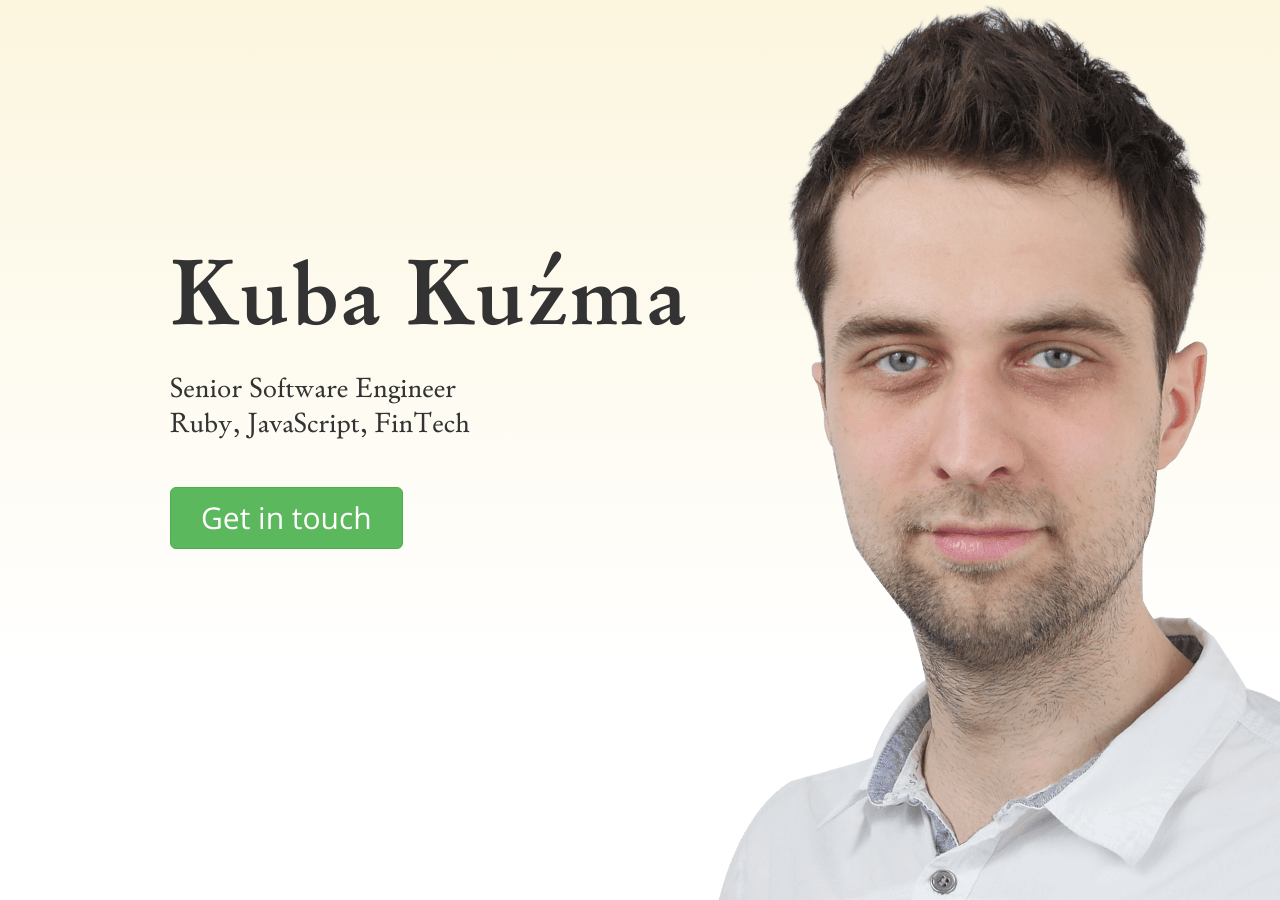
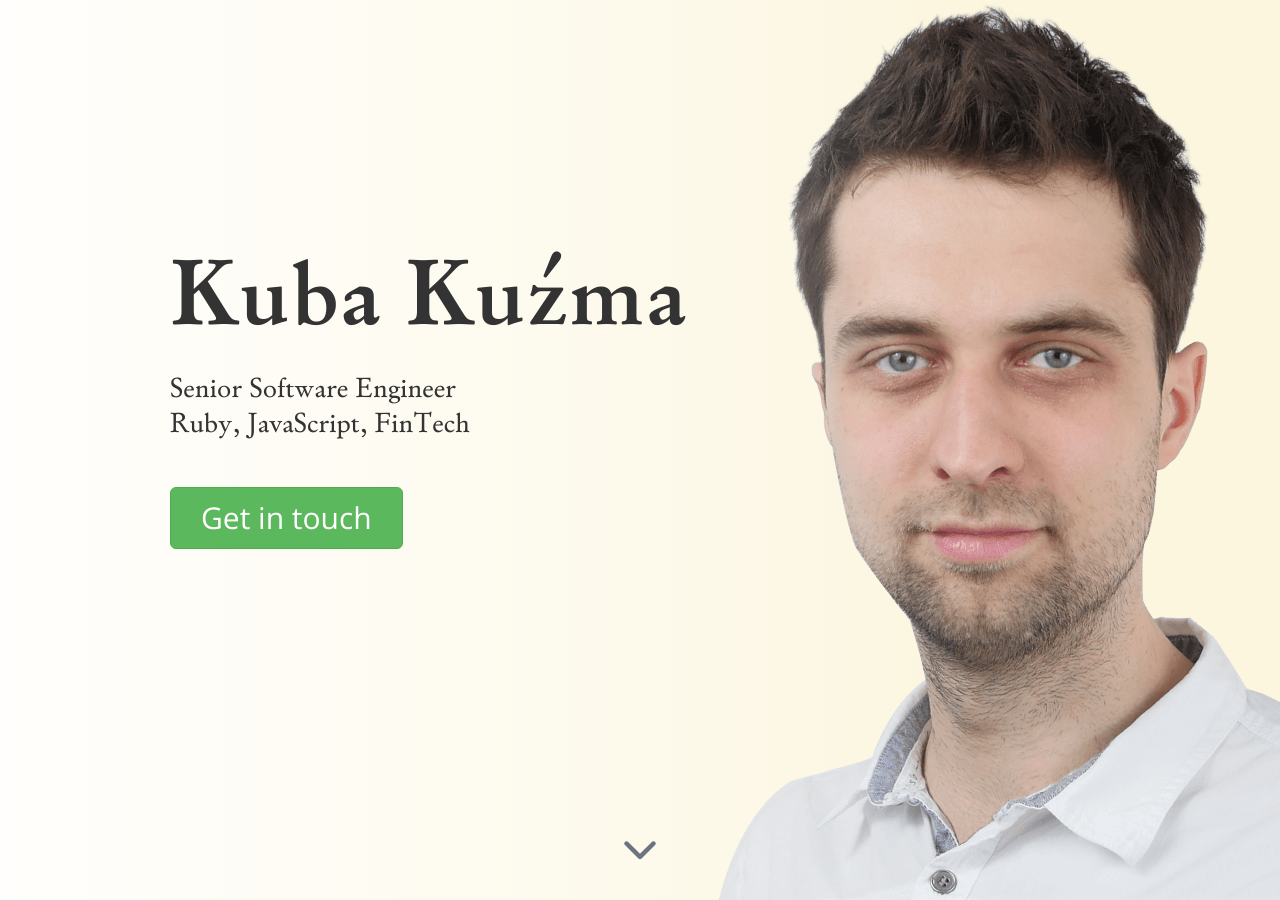
Before and after one commit to qoobaa/qoobaa.github.io, a Jekyll site: the page built from index.html, in a window 1280 px wide and 900 px high. Built offline with Jekyll 4.4.1, drawn with Linux system fonts in a browser that asks for light colours.

Commit message:
Add sticky nav, project cards, and interaction polish

```diff
--- a/_includes/footer.html
+++ b/_includes/footer.html
@@ -1,3 +1,9 @@
+<button class="back-to-top" type="button" aria-label="Back to top">
+  <svg aria-hidden="true" role="presentation" viewBox="0 0 512 512" height="18">
+    {% include svg/chevron-up.svg %}
+  </svg>
+</button>
+
 <script>
 (function () {
   var els = document.querySelectorAll('.reveal');
--- a/_includes/header.html
+++ b/_includes/header.html
@@ -0,0 +1,13 @@
+{% if page.url == "/" or page.url == "/index.html" %}
+<nav class="site-nav" role="navigation">
+  <div class="container">
+    <a class="brand" href="#cover">Kuba Kuźma</a>
+    <div class="nav-links">
+      <a href="#marketing">About</a>
+      <a href="#projects">Work</a>
+      <a href="#testimonials">Testimonials</a>
+      <a href="#contact">Contact</a>
+    </div>
+  </div>
+</nav>
+{% endif %}
--- a/css/main.scss
+++ b/css/main.scss
@@ -19,7 +19,99 @@
 }
 
 :target {
-    scroll-margin-top: 24px;
+    scroll-margin-top: 76px;
+}
+
+.site-nav {
+    position: fixed;
+    top: 0;
+    left: 0;
+    right: 0;
+    z-index: 1030;
+    background: rgba(17, 24, 39, 0.85);
+    -webkit-backdrop-filter: blur(8px);
+    backdrop-filter: blur(8px);
+    color: #fff;
+    line-height: 56px;
+    transform: translateY(-100%);
+    transition: transform .3s ease;
+
+    &.scrolled {
+        transform: translateY(0);
+    }
+
+    .container {
+        display: flex;
+        align-items: center;
+        justify-content: space-between;
+    }
+
+    .brand {
+        font: bold 2.2rem Alfios;
+        color: #fff;
+        text-decoration: none;
+        margin-right: auto;
+    }
+
+    .nav-links a {
+        margin-left: 24px;
+        color: rgba(255, 255, 255, 0.85);
+        font-weight: 500;
+        text-decoration: none;
+
+        &:hover {
+            color: #fff;
+        }
+    }
+
+    @media (max-width: $screen-xs-max) {
+        line-height: 48px;
+
+        .brand {
+            font-size: 1.8rem;
+        }
+
+        .nav-links a {
+            margin-left: 12px;
+            font-size: 1.3rem;
+        }
+    }
+}
+
+.back-to-top {
+    position: fixed;
+    right: 24px;
+    bottom: 24px;
+    z-index: 1020;
+    width: 44px;
+    height: 44px;
+    display: flex;
+    align-items: center;
+    justify-content: center;
+    border: none;
+    border-radius: 50%;
+    background: #1f2937;
+    color: #fff;
+    cursor: pointer;
+    opacity: 0;
+    visibility: hidden;
+    transform: translateY(8px);
+    transition: opacity .25s ease, transform .25s ease, visibility .25s;
+    box-shadow: 0 4px 14px rgba(0, 0, 0, 0.2);
+
+    svg {
+        fill: currentColor;
+    }
+
+    &:hover {
+        background: #111827;
+    }
+
+    &.visible {
+        opacity: 1;
+        visibility: visible;
+        transform: none;
+    }
 }
 
 h1,
@@ -32,7 +124,7 @@
 }
 
 section {
-    padding: 50px 0;
+    padding: 80px 0;
 }
 
 .section-title {
@@ -63,9 +155,13 @@
 }
 
 #cover {
-    background-image: url("/i/cover.png"), linear-gradient(to bottom, #FCF6DF 0%, #FFFFFF 75%);
+    position: relative;
+    background-image:
+        linear-gradient(to right, rgba(255, 255, 255, 0.9) 0%, rgba(255, 255, 255, 0.4) 50%, rgba(255, 255, 255, 0) 75%),
+        url("/i/cover.png");
     background-position: 75% 50%;
     background-size: cover;
+    background-color: #FCF6DF;
     padding: 0;
     overflow: hidden;
     width: 100%;
@@ -92,6 +188,20 @@
         margin-top: 15px;
     }
 
+    .scroll-hint {
+        position: absolute;
+        bottom: 32px;
+        left: 50%;
+        color: #6b7280;
+        text-decoration: none;
+        animation: scroll-bob 2s ease-in-out infinite;
+
+        svg {
+            fill: currentColor;
+            display: block;
+        }
+    }
+
     @media (max-width: $screen-sm-max) {
         h1 {
             font-size: 7rem;
@@ -104,6 +214,17 @@
         a {
             font-size: 2rem;
         }
+    }
+}
+
+@keyframes scroll-bob {
+    0%,
+    100% {
+        transform: translate(-50%, 0);
+    }
+
+    50% {
+        transform: translate(-50%, 8px);
     }
 }
 
@@ -136,25 +257,24 @@
         display: flex;
         align-items: center;
         flex-wrap: wrap;
-        margin-bottom: 50px;
+        margin: 0 0 28px;
+        padding: 28px;
+        background: #fff;
+        border-radius: 16px;
+        box-shadow: 0 1px 3px rgba(0, 0, 0, 0.06), 0 6px 18px rgba(0, 0, 0, 0.06);
+        transition: transform .25s ease, box-shadow .25s ease;
+
+        &:hover {
+            transform: translateY(-4px);
+            box-shadow: 0 12px 32px rgba(0, 0, 0, 0.12);
+        }
 
         img {
             box-shadow: 0 2px 10px rgba(0, 0, 0, 0.12);
-            transition: transform .25s ease, box-shadow .25s ease;
         }
 
         h3 {
             margin-bottom: 15px;
-        }
-
-        &:hover img {
-            transform: translateY(-4px);
-            box-shadow: 0 10px 28px rgba(0, 0, 0, 0.16);
-        }
-
-        & + .project {
-            border-top: 1px solid #e0e0e0;
-            padding-top: 40px;
         }
     }
 
@@ -227,14 +347,35 @@
     color: $gray-light;
     line-height: 60px;
 
+    .footer-inner {
+        display: flex;
+        align-items: center;
+        justify-content: space-between;
+        flex-wrap: wrap;
+    }
+
     a {
-        margin-left: 10px;
-        opacity: 0.4;
+        color: $gray-light;
+        text-decoration: none;
+        opacity: 0.6;
         transition: opacity .175s;
-        text-decoration: none;
 
         &:hover {
-            opacity: 0.8;
+            opacity: 1;
+        }
+    }
+
+    .footer-links a {
+        margin: 0 10px;
+    }
+
+    .social-links {
+        display: flex;
+        align-items: center;
+        gap: 16px;
+
+        svg {
+            display: block;
         }
     }
 }
--- a/index.html
+++ b/index.html
@@ -10,6 +10,11 @@
 
       <a href="#contact" class="btn btn-success btn-lg">Get in touch</a>
     </div>
+    <a href="#marketing" class="scroll-hint" aria-label="Scroll down">
+      <svg aria-hidden="true" role="presentation" viewBox="0 0 512 512" height="36">
+        {% include svg/chevron-down.svg %}
+      </svg>
+    </a>
   </div>
 </section>
 
@@ -19,7 +24,7 @@
     <div class="row">
       <div class="col-md-4 reveal">
         <div class="shadow">
-          <svg viewBox="0 0 79.451248 64.793121" height="125">
+          <svg aria-hidden="true" role="presentation" viewBox="0 0 79.451248 64.793121" height="125">
             {% include svg/ruby.svg %}
           </svg>
         </div>
@@ -32,7 +37,7 @@
       </div>
       <div class="col-md-4 reveal">
         <div class="shadow">
-          <svg viewBox="0 0 326.375 370.53123" height="125">
+          <svg aria-hidden="true" role="presentation" viewBox="0 0 326.375 370.53123" height="125">
             {% include svg/javascript.svg %}
           </svg>
         </div>
@@ -45,7 +50,7 @@
       </div>
       <div class="col-md-4 reveal">
         <div class="shadow">
-          <svg viewBox="0 0 576 512" height="125">
+          <svg aria-hidden="true" role="presentation" viewBox="0 0 576 512" height="125">
             {% include svg/credit-card.svg %}
           </svg>
         </div>
@@ -65,7 +70,7 @@
     <h2 class="section-title reveal">Selected Work</h2>
     <div class="row project reveal">
     <div class="col-sm-5">
-      <img alt="Strobe" class="screenshot img-thumbnail img-responsive" src="/i/projects/strobe.png" />
+      <img alt="Strobe" class="screenshot img-thumbnail img-responsive" loading="lazy" src="/i/projects/strobe.png" />
     </div>
     <div class="col-sm-7">
       <h3>Strobe</h3>
@@ -108,13 +113,13 @@
       </p>
     </div>
     <div class="col-sm-5">
-      <img alt="Triage" class="screenshot img-thumbnail img-responsive" src="/i/projects/triage.png" />
+      <img alt="Triage" class="screenshot img-thumbnail img-responsive" loading="lazy" src="/i/projects/triage.png" />
     </div>
   </div>
 
     <div class="row project reveal">
     <div class="col-sm-5">
-      <img alt="Freeletics" class="screenshot img-thumbnail img-responsive" src="/i/projects/freeletics.png" />
+      <img alt="Freeletics" class="screenshot img-thumbnail img-responsive" loading="lazy" src="/i/projects/freeletics.png" />
     </div>
     <div class="col-sm-7">
       <h3>Freeletics</h3>
@@ -138,13 +143,13 @@
       </p>
     </div>
     <div class="col-sm-5">
-      <img alt="Tiramizoo" class="screenshot img-thumbnail img-responsive" src="/i/projects/tiramizoo.png" />
+      <img alt="Tiramizoo" class="screenshot img-thumbnail img-responsive" loading="lazy" src="/i/projects/tiramizoo.png" />
     </div>
   </div>
 
     <div class="row project reveal">
     <div class="col-sm-5">
-      <img alt="World Emissions Scenario Pathways" class="screenshot img-thumbnail img-responsive" src="/i/projects/pathways.png" />
+      <img alt="World Emissions Scenario Pathways" class="screenshot img-thumbnail img-responsive" loading="lazy" src="/i/projects/pathways.png" />
     </div>
     <div class="col-sm-7">
       <h3>World Emissions Scenario Pathways</h3>
@@ -168,13 +173,13 @@
       </p>
     </div>
     <div class="col-sm-5">
-      <img alt="Treatwell" class="screenshot img-thumbnail img-responsive" src="/i/projects/treatwell.png" />
+      <img alt="Treatwell" class="screenshot img-thumbnail img-responsive" loading="lazy" src="/i/projects/treatwell.png" />
     </div>
   </div>
 
     <div class="row project reveal">
     <div class="col-sm-5">
-      <img alt="billOHIP" class="screenshot img-thumbnail img-responsive" src="/i/projects/mobilling.png" />
+      <img alt="billOHIP" class="screenshot img-thumbnail img-responsive" loading="lazy" src="/i/projects/mobilling.png" />
     </div>
     <div class="col-sm-7">
       <h3>billOHIP</h3>
@@ -198,13 +203,13 @@
       </p>
     </div>
     <div class="col-sm-5">
-      <img alt="Fakturama" class="screenshot img-thumbnail img-responsive" src="/i/projects/fakturama.png" />
+      <img alt="Fakturama" class="screenshot img-thumbnail img-responsive" loading="lazy" src="/i/projects/fakturama.png" />
     </div>
   </div>
 
     <div class="row project reveal">
     <div class="col-sm-5">
-      <img alt="Bombs!" class="screenshot img-thumbnail img-responsive" src="/i/projects/bombs.png" />
+      <img alt="Bombs!" class="screenshot img-thumbnail img-responsive" loading="lazy" src="/i/projects/bombs.png" />
     </div>
     <div class="col-sm-7">
       <h3>Bombs!</h3>
@@ -250,7 +255,7 @@
           Have a project in mind or want to say hi? I'd love to hear from you.
         </p>
 
-        <iframe height="400" allowTransparency="true" frameborder="0" scrolling="no" style="width:100%; border:none" src="//qoobaa.wufoo.com/embed//m7x3q1/">
+        <iframe title="Contact form" height="400" allowTransparency="true" frameborder="0" scrolling="no" style="width:100%; border:none" src="//qoobaa.wufoo.com/embed//m7x3q1/">
           <a href="//qoobaa.wufoo.com/forms/m7x3q1/">Fill out a form</a>
           or contact me directly at
           <a href="mailto:kuba@kubakuzma.com">kuba@kubakuzma.com</a>.
@@ -265,20 +270,27 @@
 
 <footer class="site-footer">
   <div class="container">
-    <div class="pull-left">
+    <div class="footer-inner">
+      <div class="copyright">
         &copy; <script>document.write(new Date().getFullYear())</script> Kuba Kuźma
       </div>
-    <div class="pull-right">
-      <a href="https://github.com/qoobaa">
-        <svg viewBox="0 0 41 41" height="20">
+      <div class="footer-links">
+        <a href="#cover">Home</a>
+        <a href="#projects">Work</a>
+        <a href="#contact">Contact</a>
+      </div>
+      <div class="social-links">
+        <a href="https://github.com/qoobaa" aria-label="GitHub">
+          <svg aria-hidden="true" role="presentation" viewBox="0 0 41 41" height="20">
             {% include svg/github.svg %}
           </svg>
         </a>
-      <a href="https://linkedin.com/in/qoobaa">
-        <svg viewBox="0 0 448 512" height="20">
+        <a href="https://linkedin.com/in/qoobaa" aria-label="LinkedIn">
+          <svg aria-hidden="true" role="presentation" viewBox="0 0 448 512" height="20">
             {% include svg/linkedin.svg %}
           </svg>
         </a>
       </div>
     </div>
+  </div>
 </footer>
```
Also changed, not shown: other parts of _includes/footer.html (+31 -0 lines), _includes/svg/chevron-down.svg (added), _includes/svg/chevron-up.svg (added). Lines whose indentation alone changed are shown as unchanged.
